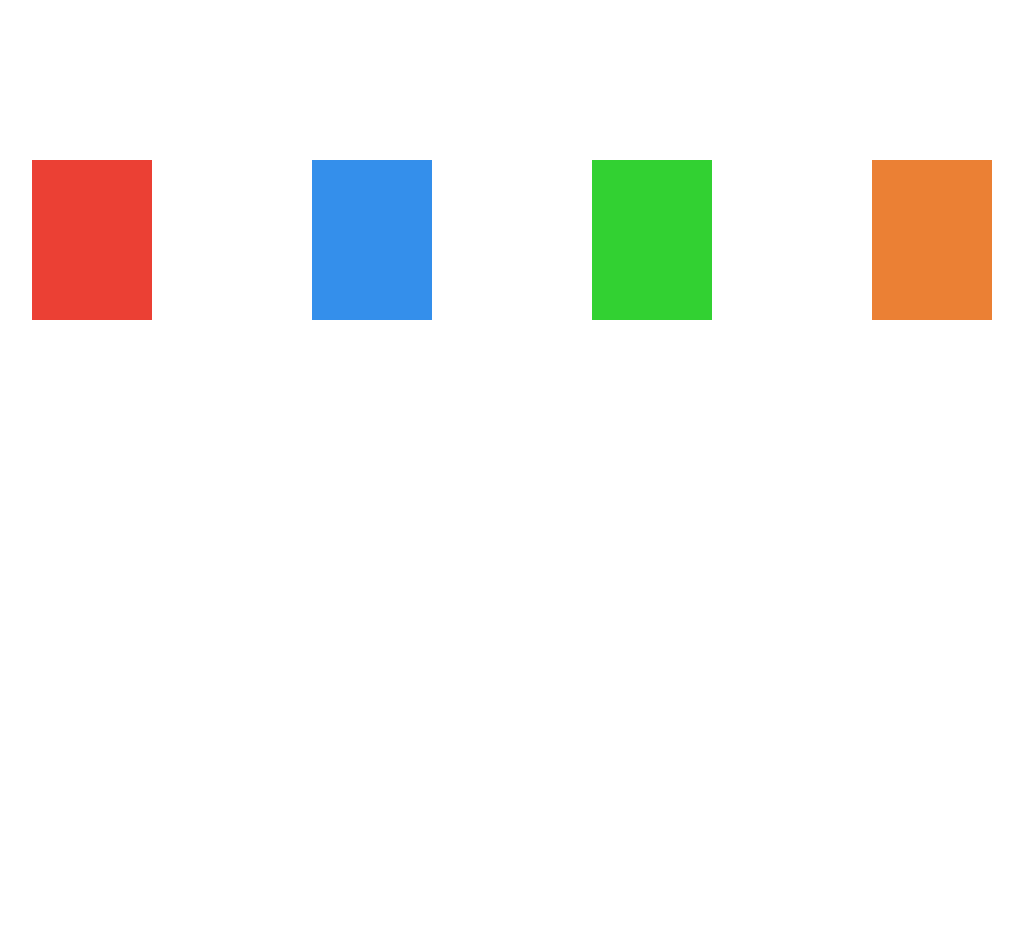
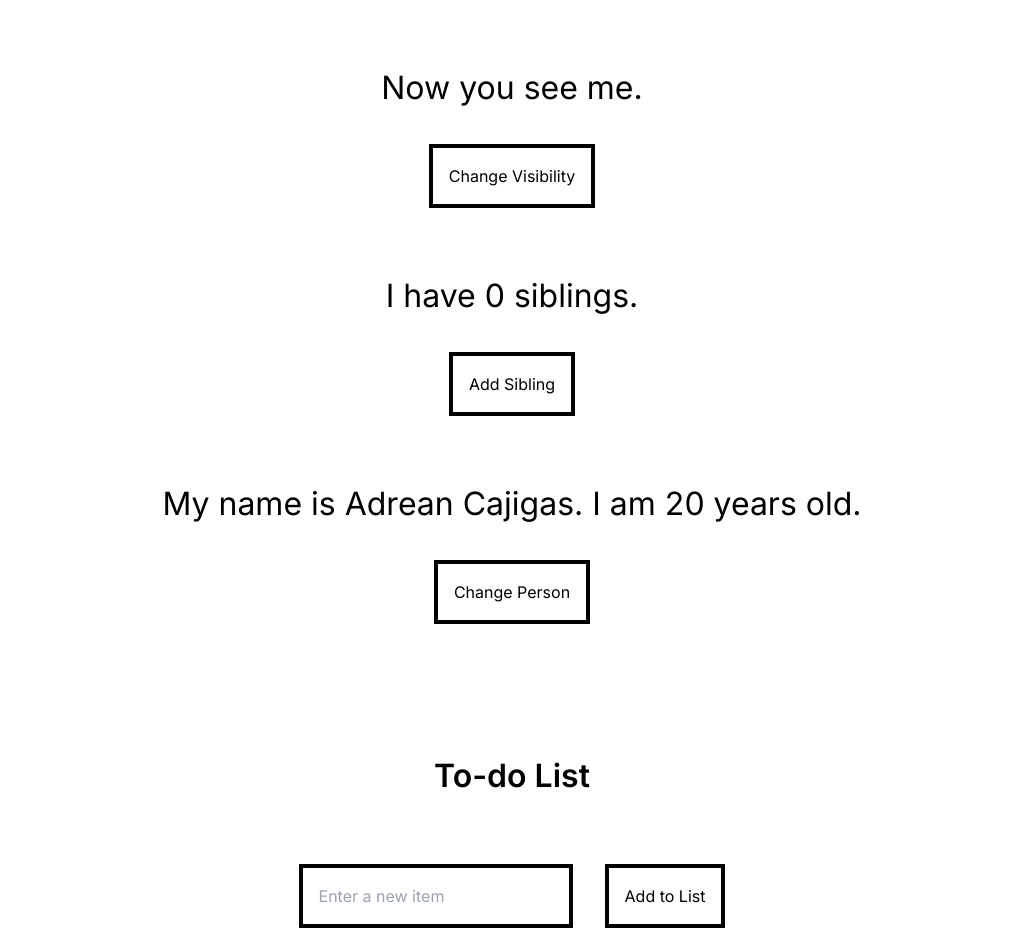
Before and after one commit to Adrean-Cajigas/my-playgrounds, a Next.js app: page / in a window 1280 px wide. Shown: the top 952 px of the page, without its empty margins (128-1151 px from the left). Before the commit the page ends 800 px from the top, so only its background shows below. Built offline with nearby package versions, Linux system fonts and the light colour scheme.

Commit message:
Update page.js

```diff
--- a/src/app/page.js
+++ b/src/app/page.js
@@ -4,23 +4,105 @@ import Image from "next/image";
 
 export default function Home() {
 
-  const {isRed, setIsRed} = useState(false)
+  // const [state, setState] = useState(initialState);
+  // Don't call inside loops, conditions, or nested functions.
+
+  const [count, setCount] = useState(0);
+  const [isvisible, setIsVisible] = useState(true);
+  const [form, setForm] = useState({firstName:"Adrean", lastName:"Cajigas", age:"20"});
+
+  const [todos, setTodos] = useState([]);
+  const [todoInput, setTodoInput] = useState("")
+
+function addTodo()
+{
+  const newTodo = {
+    id: todos.length + 1,
+    text: todoInput,
+  };
+
+  setTodos([...todos, newTodo]);
+  setTodoInput("")
+}
+
+const removeTodo = (id) => {
+  setTodos(todos.filter(todo => todo.id !== id));
+}
+
+  function ChangeNumber() {
+    setCount(prevCount => prevCount + 1);
+  }
+
+  function ChangeVisibility() {
+    setIsVisible(!isvisible);
+  }
+
+  function ChangeForm() {
+
+    setForm(prevForm => { // curly braces are used for multiple statements
+      return {            // return is also used for multiple statements
+        ...prevForm,            // the ... is used to create copies of arrays
+        firstName: "Jonathon",
+        lastName: "Barron",
+        age: "49"
+      };
+    });
+  }
+
 
   return (
     <main>
-      <div className="flex justify-center gap-[10rem] p-[10rem]">
+      {/* USE STATE EXAMPLE 1 */}
+      <div className="flex flex-col items-center my-[4rem]">
+      {isvisible ? (
+      <p className="text-[2rem] text-center mb-[2rem]">Now you see me.</p>
+      ):(
+        <p className="text-[2rem] text-center mb-[2rem]">Now you don't.</p>
+      )}
 
-        <div className="w-[10rem] h-[10rem] bg-[#eb4034] cursor-pointer">
+        <button className="border-4 border-black p-4"
+        onClick={ChangeVisibility}>Change Visibility
+        </button>
+      </div>
+
+      {/* USE STATE EXAMPLE 2 */}
+      <div className="flex flex-col items-center my-[4rem]">
+        <p className="text-[2rem] text-center mb-[2rem]">I have {count} siblings.</p>
+        <button className="border-4 border-black p-4"
+        onClick={ChangeNumber}>Add Sibling
+        </button>
+      </div>
+
+      {/* USE STATE EXAMPLE 3 */}
+      <div className="flex flex-col items-center my-[4rem]">
+        <p className="text-[2rem] text-center mb-[2rem]">
+          My name is {form.firstName} {form.lastName}. I am {form.age} years old.</p>
+        <button className="border-4 border-black p-4"
+        onClick={ChangeForm}>Change Person
+        </button>
+      </div>
+
+      {/* USE STATE EXERCISE 1 */}
+      <h1 className="text-center font-[600] text-[2rem] mt-[8rem]">To-do List</h1>
+      <div className="my-[4rem]">
+        <div className="flex justify-center gap-8">
+          <input type="text" className="border-4 border-black p-4"
+          placeholder="Enter a new item"
+          value={todoInput}
+          onChange={(e) => setTodoInput(e.target.value)}></input>
+          <button className="border-4 border-black p-4"
+          onClick={addTodo}>Add to List</button>
         </div>
 
-        <div className="w-[10rem] h-[10rem] bg-[#348feb] cursor-pointer">
+
+        {/* todos is the array, map is the array method, todo is the paramter */}
+        {todos.map((todo) => (
+        <div className="flex justify-start items-center gap-4 mt-[3rem] w-[23rem] mx-auto right-0 left-0"
+        key={todo.id}>
+          <input type="checkbox" className="w-[1.5rem] h-[1.5rem] cursor-pointer" onClick={() => removeTodo(todo.id)}></input>
+          <p className="text-[1.5rem]">{todo.text}</p>
         </div>
-
-        <div className="w-[10rem] h-[10rem] bg-[#32d132] cursor-pointer">
-        </div>
-
-        <div className="w-[10rem] h-[10rem] bg-[#eb8034] cursor-pointer">
-        </div>
+        ))}
 
       </div>
     </main>
```
